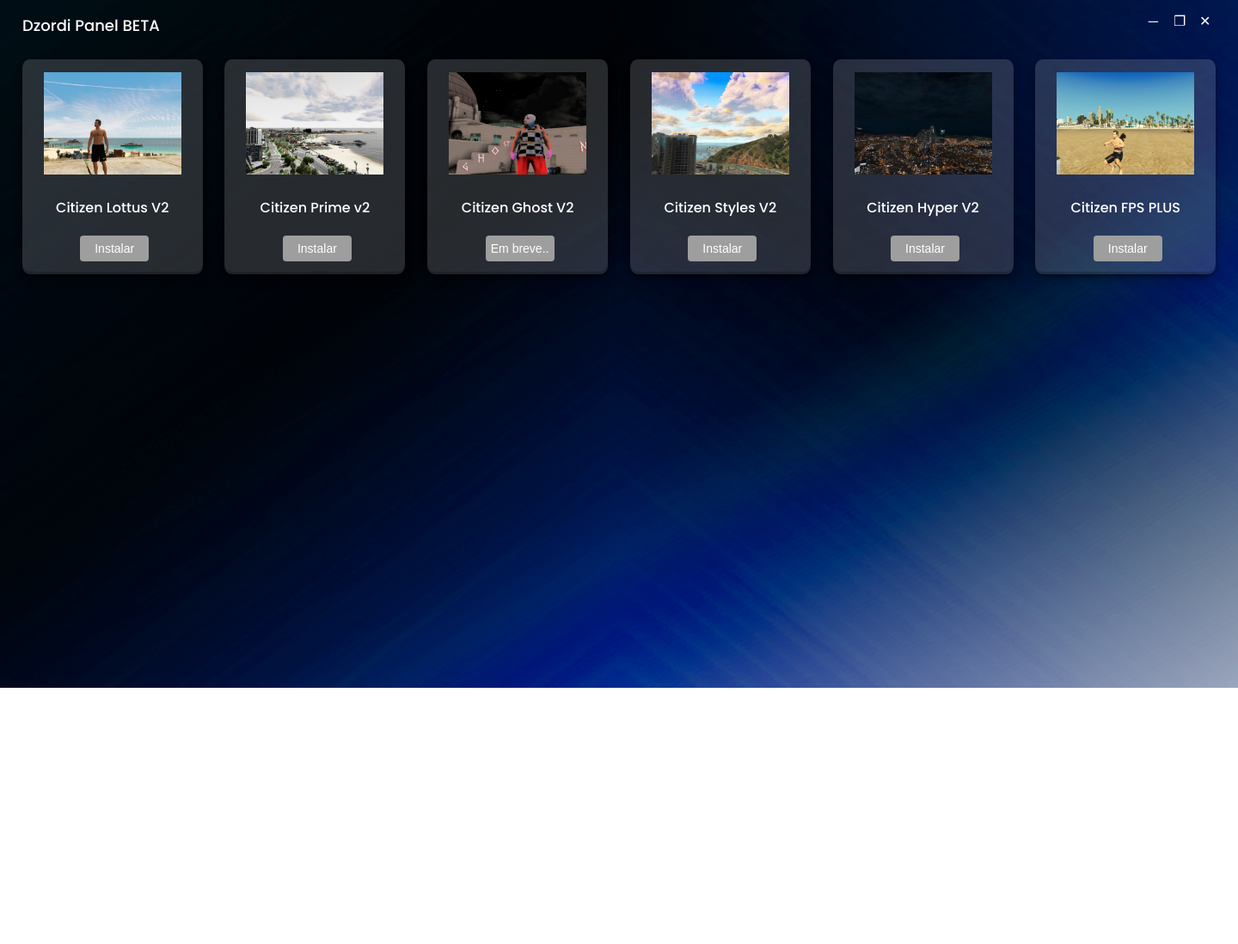
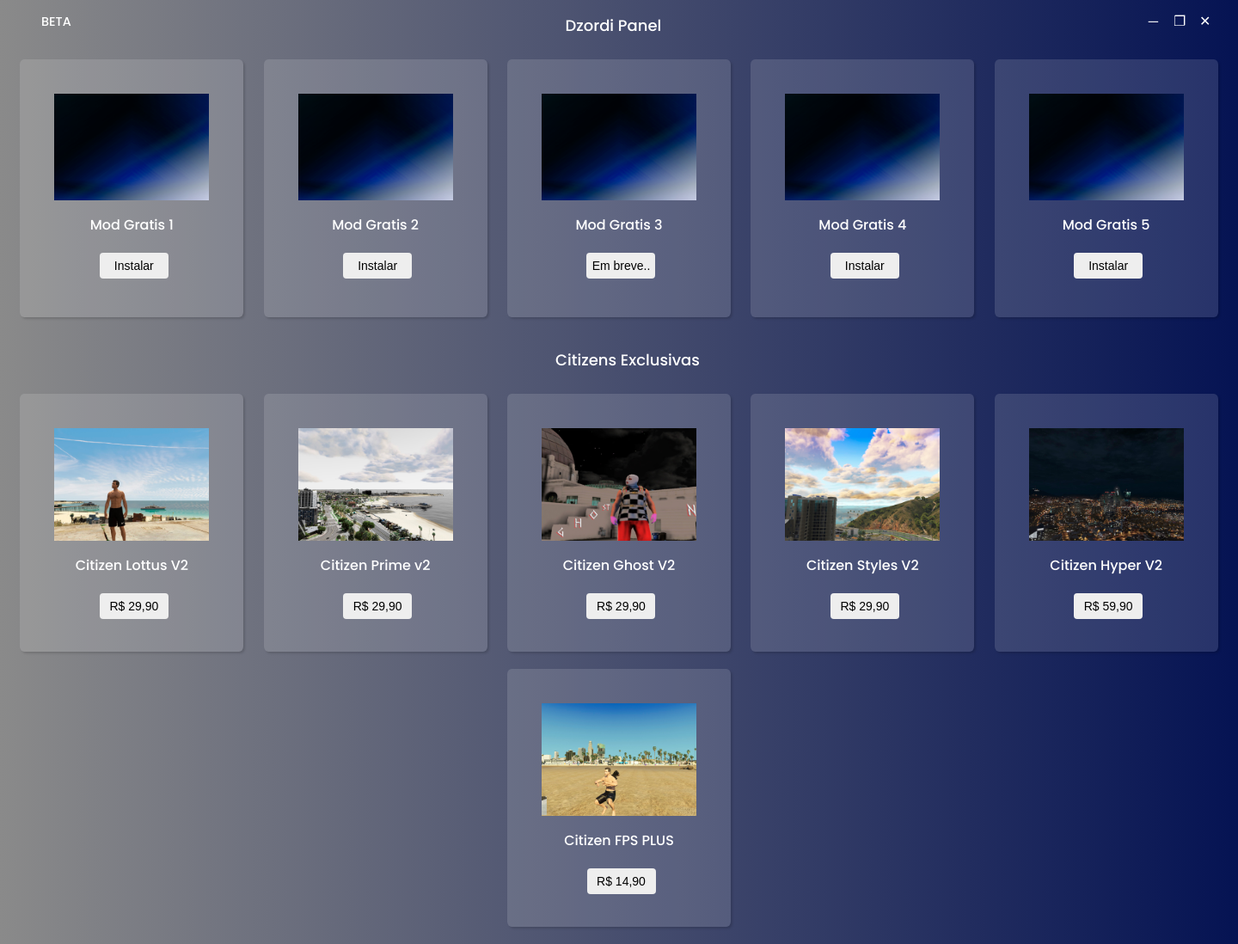
Before and after one commit to dev-isaacmello/dzordi-panel-free, an Electron app: page index.html in a window 1440 px wide. Shown: the whole page at 86% size. Before the commit the page ends 800 px from the top, so only its background shows below. Drawn offline with Linux system fonts and the light colour scheme.

Commit message:
Change Styles

```diff
--- a/index.html
+++ b/index.html
@@ -7,8 +7,10 @@
   <link rel="stylesheet" href="styles.css">
 </head>
 <body>
+  <section class="citizens">
   <div class="header">
-    <div class="title">Dzordi Panel BETA</div>
+    <div class="beta">BETA</div>
+    <div class="title">Dzordi Panel</div>
     <div class="controls">
       <button id="minimize-btn">&#x2500;</button>
       <button id="maximize-btn">&#x2750;</button>
@@ -18,48 +20,93 @@
     <div class="container">
       <!-- Conteúdo principal da página -->
       <div class="block">
+        <img src="./assets/background.png" alt="Imagem 1">
+        <p>Mod Gratis 1</p>
+        <div class="buttons">
+          <button id="lottus" class="install-button">Instalar</button>
+        </div>
+      </div>
+      <div class="block">
+        <img id="img1" src="./assets/background.png" alt="Imagem 1">
+        <p>Mod Gratis 2</p>
+        <div class="buttons">
+          <button id="prime" class="install-button">Instalar</button>
+        </div>
+      </div>
+      <div class="block">
+        <img id="img1" src="./assets/background.png" alt="Imagem 1">
+        <p>Mod Gratis 3</p>
+        <div class="buttons">
+          <button id="ghost" class="install-button">Em breve..</button>
+        </div>
+      </div>
+      <div class="block">
+        <img id="img1" src="./assets/background.png" alt="Imagem 1">
+        <p>Mod Gratis 4</p>
+        <div class="buttons">
+          <button id="styles" class="install-button">Instalar</button>
+        </div>
+      </div>
+      <div class="block">
+        <img id="img1" src="./assets/background.png" alt="Imagem 1">
+        <p>Mod Gratis 5</p>
+        <div class="buttons">
+          <button id="hyper" class="install-button">Instalar</button>
+        </div>
+      </div>
+    </div>
+  </section>
+  <section class="otimizacoes">
+    <div class="header">
+      <div class="title">Citizens Exclusivas</div>
+      </div>
+    </div>
+      <div class="container">
+        <!-- Conteúdo principal da página -->
+        <div class="block">
           <img src="./assets/lottus1.jpg" alt="Imagem 1">
           <p>Citizen Lottus V2</p>
           <div class="buttons">
-        <button id="lottus" class="install-button">Instalar</button>
+            <button onclick="openDiscord()">R$ 29,90</button>
           </div>
         </div>
         <div class="block">
           <img id="img1" src="./assets/prime1.jpg" alt="Imagem 1">
           <p>Citizen Prime v2</p>
           <div class="buttons">
-        <button id="prime" class="install-button">Instalar</button>
+            <button onclick="openDiscord()">R$ 29,90</button>
           </div>
         </div>
         <div class="block">
           <img id="img1" src="./assets/ghost2.jpg" alt="Imagem 1">
           <p>Citizen Ghost V2</p>
           <div class="buttons">
-        <button id="ghost" class="install-button">Em breve..</button>
+            <button onclick="openDiscord()">R$ 29,90</button>
           </div>
         </div>
         <div class="block">
           <img id="img1" src="./assets/styles1.jpg" alt="Imagem 1">
           <p>Citizen Styles V2</p>
           <div class="buttons">
-        <button id="styles" class="install-button">Instalar</button>
+            <button onclick="openDiscord()">R$ 29,90</button>
           </div>
         </div>
         <div class="block">
           <img id="img1" src="./assets/hyper4.jpg" alt="Imagem 1">
           <p>Citizen Hyper V2</p>
           <div class="buttons">
-        <button id="hyper" class="install-button">Instalar</button>
+            <button onclick="openDiscord()">R$ 59,90</button>
           </div>
         </div>
         <div class="block">
           <img id="img1" src="./assets/fpsplus2.jpg" alt="Imagem 1">
           <p>Citizen FPS PLUS</p>
           <div class="buttons">
-        <button id="fpsplus" class="install-button">Instalar</button>
+            <button onclick="openDiscord()">R$ 14,90</button>
           </div>
         </div>
       </div>
+    </section>
   </script>
   <script src="renderer.js"></script>
 </body>
--- a/package.json
+++ b/package.json
@@ -1,7 +1,7 @@
 {
     "name": "dzordi_panel",
     "version": "1.0.0",
-    "description": "Vip Panel Dzordi",
+    "description": "Vip Panel Dzordi BETA",
     "main": "main.js",
     "scripts": {
         "package-win": "electron-builder --win",
--- a/renderer.js
+++ b/renderer.js
@@ -72,9 +72,16 @@ document.getElementById('lottus').addEventListener('click', toggleLottus);
 document.getElementById('prime').addEventListener('click', togglePrime);
 document.getElementById('styles').addEventListener('click', toggleStyles);
 document.getElementById('hyper').addEventListener('click', toggleHyper);
-document.getElementById('fpsplus').addEventListener('click', toggleFpsPlus);
+// document.getElementById('fpsplus').addEventListener('click', toggleFpsPlus);
 
 
+function openDiscord() {
+  // Substitua o link abaixo pelo link de convite do servidor do Discord que você deseja redirecionar
+  const discordInviteLink = "https://discord.gg/dzordi";
+
+  // Abre o link do Discord em uma nova aba
+  window.open(discordInviteLink, "_blank");
+}
 
 document.getElementById('minimize-btn').addEventListener('click', () => {
   ipcRenderer.send('minimize');
--- a/styles.css
+++ b/styles.css
@@ -2,8 +2,8 @@
 @import url('https://fonts.googleapis.com/css2?family=Anton&family=Inter:wght@400;500&family=Poppins:wght@500&display=swap');
 
 body {
-  background: url(./assets/background.png);
-  background-size: cover;
+  background: rgb(138,138,138);
+  background: linear-gradient(90deg, rgba(138,138,138,1) 0%, rgba(5,19,83,1) 100%);
   margin: 0;
   padding: 0;
   font-family: 'Poppins', sans-serif;
@@ -21,10 +21,21 @@ body {
 
 /* Estilo do título do cabeçalho */
 .title {
+  display: flex;
+  justify-content: center;
   padding-top: 10px;
   padding-left: 20px;
   flex: 1; /* Expande para ocupar o espaço restante no cabeçalho */
 }
+
+.beta {
+  font-family: 'Poppins', sans-serif;
+  margin-top: 2px;
+  margin-left: 42px;
+  border-radius: 2%;
+  font-size: 80%; /* Valor menor que 100% para reduzir o tamanho do texto */
+}
+
 
 /* Estilo dos botões de controle */
 .controls {
@@ -50,7 +61,6 @@ button:hover {
 
 
 
-
 .container {
   margin: 0 auto;
   overflow: hidden;
@@ -62,25 +72,30 @@ button:hover {
 }
 
 .block {
+  text-align: center;
+  align-items: center;
   width: 180px;
   height: 220px;
-  padding: 15px;
-  border-radius: 4%;
-  background-color: rgba(255, 255, 255, 0.151);
-  text-align: center;
+  padding: 40px;
+  border-radius: 2%;
   margin: 10px;
-  box-shadow: rgba(0, 0, 0, 0.4) 0px 2px 4px, rgba(0, 0, 0, 0.3) 0px 7px 13px -3px, rgba(0, 0, 0, 0.2) 0px -3px 0px inset;
   display: flex;
   flex-direction: column;
-  align-items: center;
+  background-color: rgba(255, 255, 255, 0.13);
+  box-shadow: rgba(0, 0, 0, 0.15) 1.95px 1.95px 2.6px;
+  transition: transform 0.3s ease; /* Adiciona uma transição suave para a transformação */
 }
 
 .block img {
-  width: 160px;
-  height: 140px;
+  width: 180px;
   object-fit: cover;
-  margin-bottom: 10px;
 }
+
+.block:hover {
+  transform: scale(1.1); /* Aumenta a escala do bloco em 1.1x ao passar o mouse */
+  z-index: 1;
+}
+
 
 .block p {
   font-size: 16px;
@@ -105,8 +120,8 @@ button:hover {
   width: 80px;
   height: 30px;
   border: none;
-  background-color: #9e9e9e;
-  color: #ffffff;
+  background-color: #eeeeee;
+  color: #000000;
   font-size: 14px;
   cursor: pointer;
   border-radius: 4px;
@@ -114,11 +129,13 @@ button:hover {
 }
 
 
-/* .buttons button:hover {
-  background-color: #ebecee;
-  color: black; */
+.buttons button:hover {
+  background-color: #133577;
+  color: rgb(250, 246, 246);
+}
 
 
+/* Parte que iremos tratar a seção de otimizações */
 
 
 ::-webkit-scrollbar {
```
Also changed, not shown: main.js (+4 -4 lines), icon.ico. Lines whose indentation alone changed are shown as unchanged.
